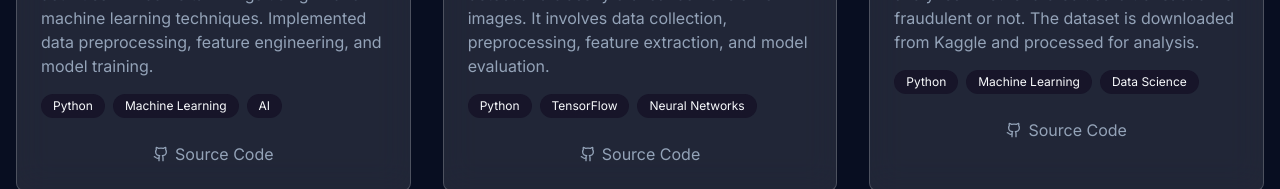
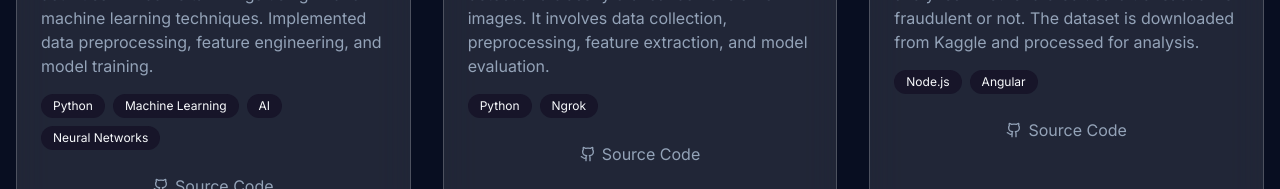
Before and after one commit to ChandaRiddhima04/portfolio, a React (Vite) app: page /projects in a window 1280 px wide. Shown: the part 763-952 px from the top of the page. Built offline with nearby package versions, Linux system fonts and the light colour scheme.

Commit message:
Update Projects.tsx

```diff
--- a/src/pages/Projects.tsx
+++ b/src/pages/Projects.tsx
@@ -29,7 +29,7 @@ const Projects = () => {
       title: "Retinal OCT Classification (ViT)",
       description: "Developed a system to detect fraudulent activities in income tax filings using AI and machine learning techniques. Implemented data preprocessing, feature engineering, and model training.",
       image: "https://storage.googleapis.com/kaggle-datasets-images/1629109/2736749/b553b6b50bddff420f69ddad4e70f5eb/dataset-card.png?t=2024-10-10-14-45-11",
-      tags: ["Python", "Machine Learning", "AI"],
+      tags: ["Python", "Machine Learning", "AI", "Neural Networks"],
       code: "https://github.com/ChandaRiddhima04/DL-GenAI",
       category: "ai"
     },
@@ -38,7 +38,7 @@ const Projects = () => {
       title: "Cloud-Based Payment Gateway",
       description: "Developing a machine learning model to detect and classify oral cancer levels from images. It involves data collection, preprocessing, feature extraction, and model evaluation.",
       image: "https://media.dashdevs.com/images/How-to-build-payment-gateway-1.jpg",
-      tags: ["Python", "TensorFlow", "Neural Networks"],
+      tags: ["Python", "Ngrok"],
       code: "https://github.com/ChandaRiddhima04/cloud_payment_gateway",
       category: "ai"
     },
@@ -47,7 +47,7 @@ const Projects = () => {
       title: "XSS Testing GUI",
       description: "A simple machine learning model which analyzes whether a credit card transaction is fraudulent or not. The dataset is downloaded from Kaggle and processed for analysis.",
       image: "https://www.optimizationcore.com/wp-content/uploads/2024/11/javascript-testing-for-xss.webp",
-      tags: ["Python", "Machine Learning", "Data Science"],
+      tags: ["Node.js", "Angular"],
       code: "https://github.com/ChandaRiddhima04/XSS_OWASP-juice-shop",
       category: "ai"
     },
@@ -56,7 +56,7 @@ const Projects = () => {
       title: " LLM-Based Food Ingredient Analyzer",
       description: "A python package to run contextualized topic modeling. CTMs combine contextualized embeddings (e.g., BERT) with topic models to get coherent topics and document classification.",
       image: "https://miro.medium.com/v2/resize:fit:11024/0*foGYVpmcioZrRb4-",
-      tags: ["Python", "NLP", "Machine Learning"],
+      tags: ["HTML", "CSS"],
       code: "https://github.com/ChandaRiddhima04/food_app",
       category: "ai"
     },
```
